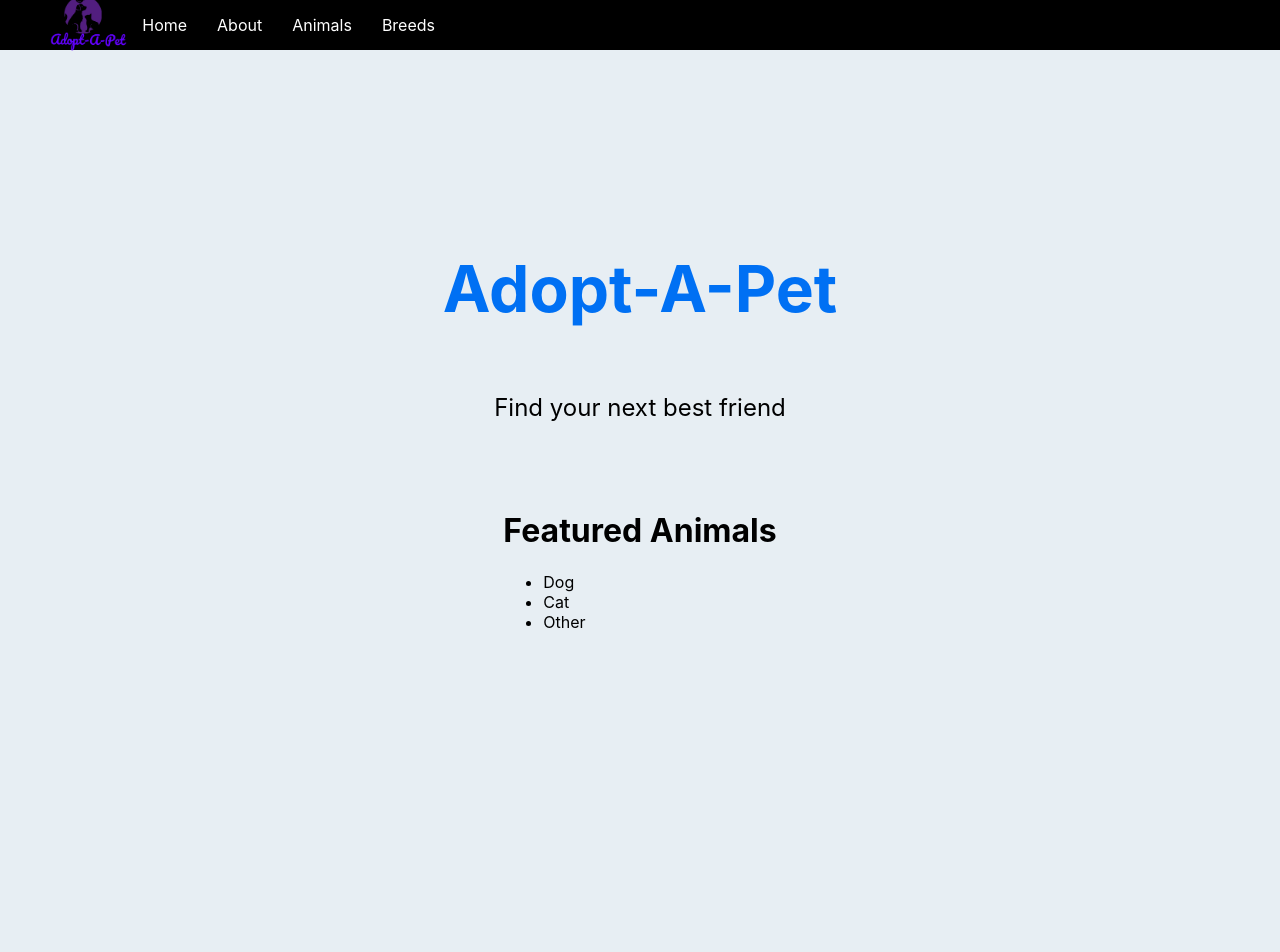
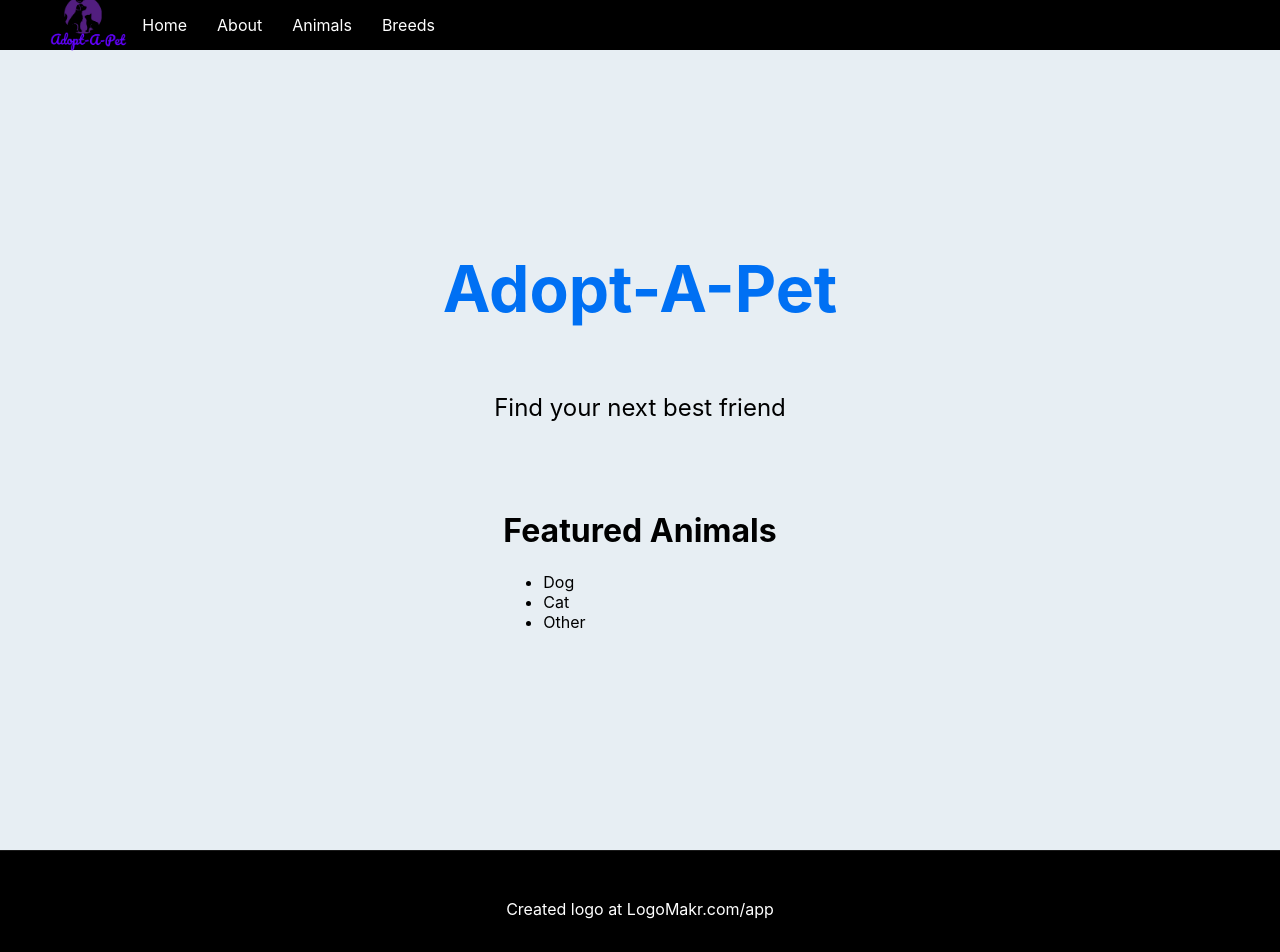
Before and after one commit to eg744/Adopt-A-Pet-Next, a Next.js app in the folder adopt-a-pet-next/: page / in a window 1280 px wide. Shown: the top 952 px of the page. Before the commit the page ends 850 px from the top, so only its background shows below. Built offline with nearby package versions, Linux system fonts and the light colour scheme.

Commit message:
added footer, logo credit, updated styling

```diff
--- a/adopt-a-pet-next/components/Footer.js
+++ b/adopt-a-pet-next/components/Footer.js
@@ -0,0 +1,13 @@
+import React from 'react';
+import Link from 'next/link';
+import footerStyles from '../styles/Footer.module.css';
+
+const Footer = () => {
+	return (
+		<div className={footerStyles.footer}>
+			<p>Created logo at LogoMakr.com/app</p>
+		</div>
+	);
+};
+
+export default Footer;
--- a/adopt-a-pet-next/components/Layout.js
+++ b/adopt-a-pet-next/components/Layout.js
@@ -1,6 +1,7 @@
-import styles from '../styles/Layout.module.css';
+import layoutStyles from '../styles/Layout.module.css';
 import Nav from '../components/Nav';
 import Header from '../components/Header';
+import Footer from '../components/Footer';
 
 // General layout for every page
 
@@ -10,13 +11,14 @@ const Layout = ({ children }) => {
 			{/* Navbar component */}
 			<Nav />
 			{/* Classname allows for styling */}
-         <div className={styles.container}>
-            <main className={styles.main}>
+			<div className={layoutStyles.container}>
+				<main className={layoutStyles.main}>
 					<Header />
 					{/* Page content */}
 					{children}
 				</main>
 			</div>
+			<Footer />
 		</div>
 	);
 };
--- a/adopt-a-pet-next/pages/index.js
+++ b/adopt-a-pet-next/pages/index.js
@@ -9,16 +9,16 @@ import homeStyles from '../styles/Home.module.css';
 export default function Home({ articles }) {
 	return (
 		// <div className={styles.container}>
-      <div>
+		<div className={homeStyles.container}>
 			<Head>
 				<title>Adopt-A-Pet </title>
 				<meta
 					name="keywords"
 					content="pet adoption, adopt-a-pet, petfinder"
 				/>
-            {/* <link rel="icon" href="\assets\aapTitleLogoBorder.png"/> */}
+				<link rel="icon" href="\assets\aapTitleLogoTransparent.png" />
 
-            <link rel="icon" href="/assets/adoptapetLogo.png" />
+				{/* <link rel="icon" href="/assets/adoptapetLogo.png" />  */}
 			</Head>
 
 			<h1>Featured Animals</h1>
--- /dev/null
+++ b/adopt-a-pet-next/styles/Footer.module.css
@@ -0,0 +1,17 @@
+.footer {
+    display: flex;
+    flex: 1;
+    padding: 2rem 0;
+    border-top: 1px solid #1b1b1b;
+    justify-content: center;
+    align-items: center;
+    background: #000;
+    color: #fff;
+}
+
+.footer a {
+    display: flex;
+    justify-content: center;
+    align-items: center;
+    flex-grow: 1;
+}
--- a/adopt-a-pet-next/styles/Home.module.css
+++ b/adopt-a-pet-next/styles/Home.module.css
@@ -67,6 +67,8 @@
 
 .logo{
   display: flex;
+  height: 1em;
+    margin-left: 0.5rem;
   /* height: 100px;
   width: 100px; */
   /* max-width: 100rem;
@@ -82,11 +84,6 @@
 }
 
 
-.logo {
-  height: 1em;
-  margin-left: 0.5rem;
-}
-
 @media (max-width: 600px) {
   .grid {
     width: 100%;
--- a/adopt-a-pet-next/styles/resultGrid.module.css
+++ b/adopt-a-pet-next/styles/resultGrid.module.css
@@ -1,5 +1,7 @@
 .resultsGrid {
     display: grid;
+    gap: 1.5rem;
+
 
 }
 
```
Also changed, not shown: adopt-a-pet-next/components/Nav.js (+7 -8 lines). Lines whose indentation alone changed are shown as unchanged.
